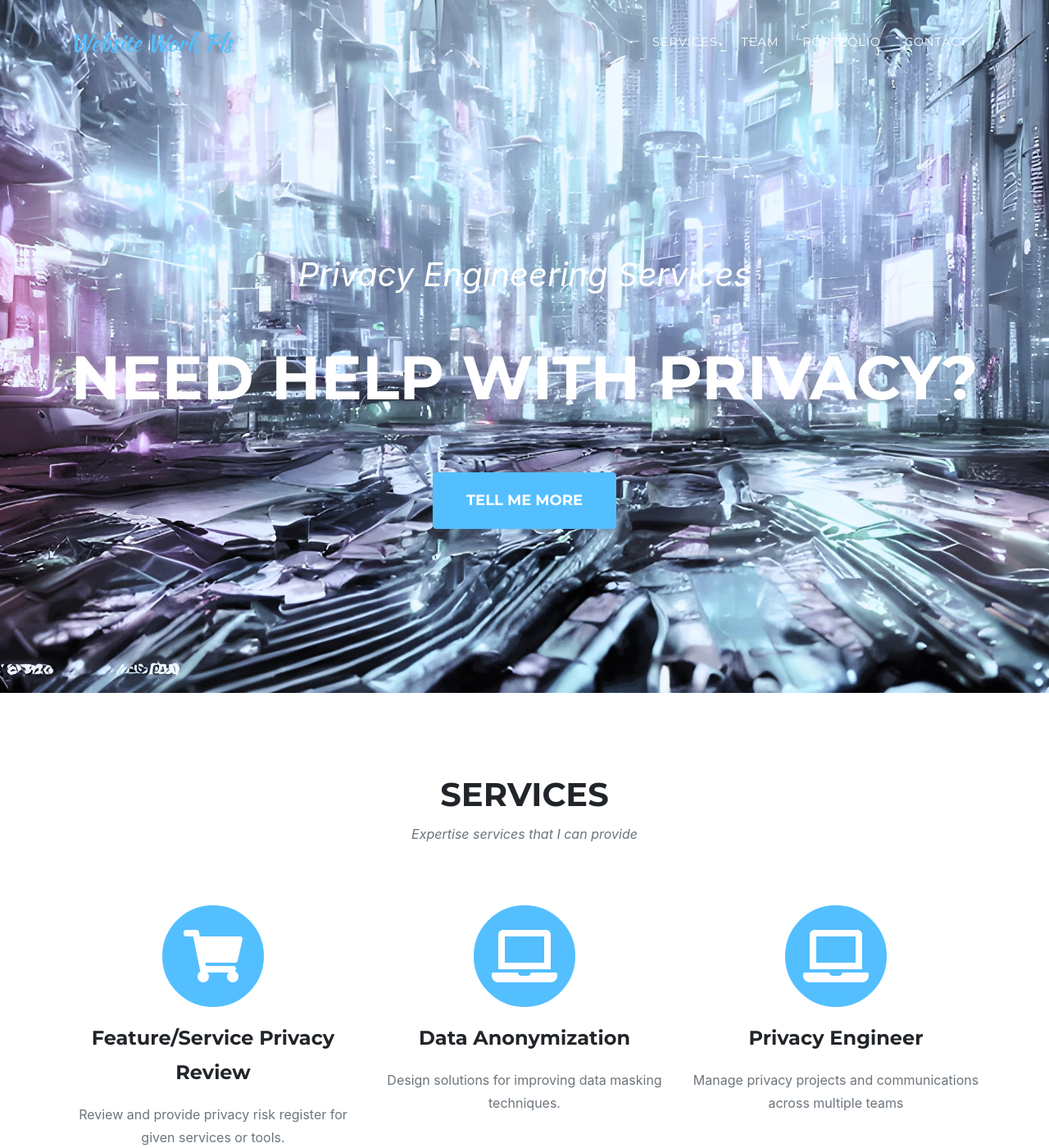
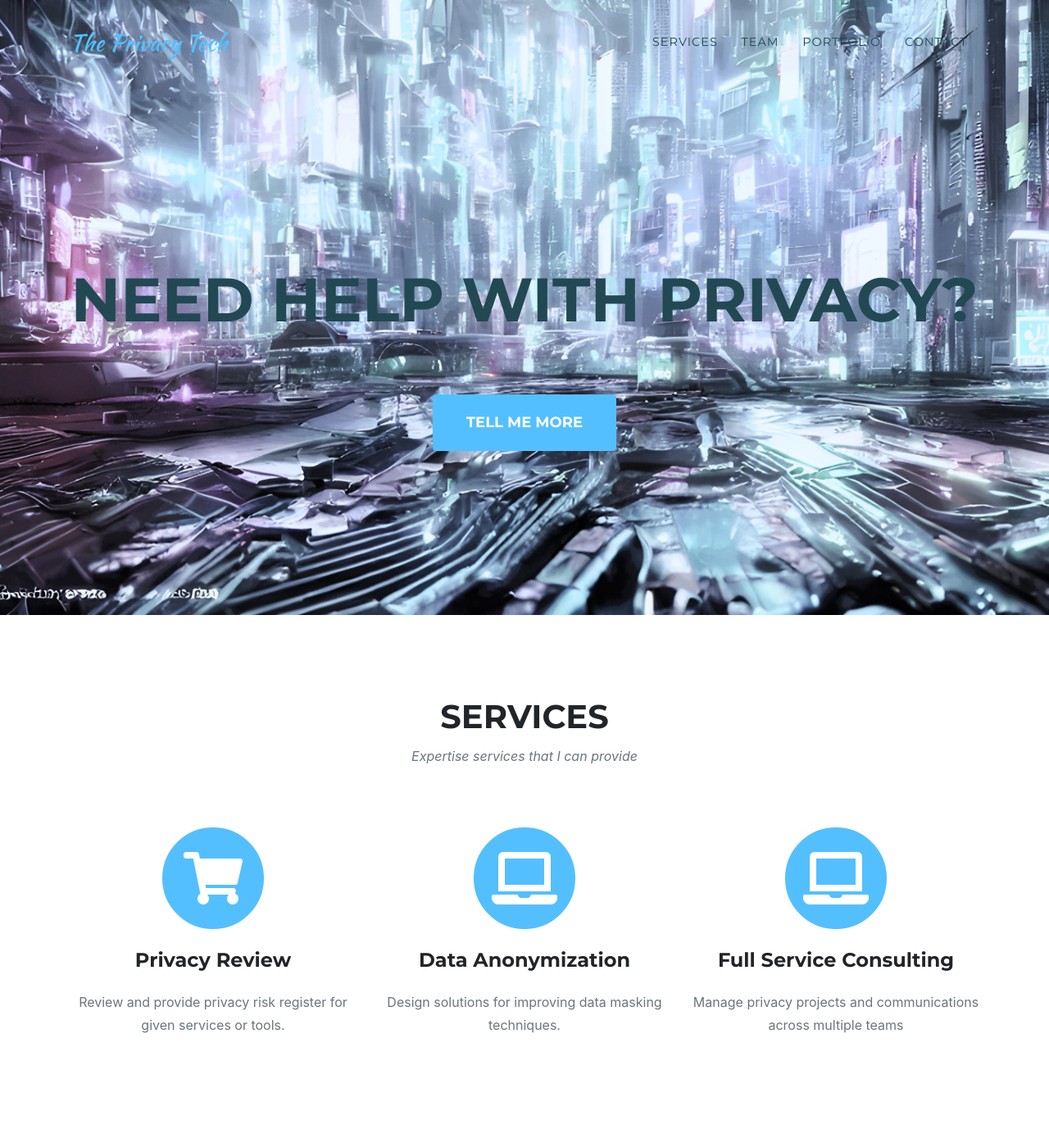
Before and after one commit to jake-integrativeprivacy/jake-integrativeprivacy.github.io, a Jekyll site: the page built from index.md, in a window 1280 px wide and 1400 px high. Shown: the whole window at 82% size. Built offline with Jekyll 4.4.1, drawn with Linux system fonts in a browser that asks for light colours; some web fonts are replaced; some of the changed text lies outside the part shown.

Commit message:
big update

```diff
--- a/_config.yml
+++ b/_config.yml
@@ -17,7 +17,7 @@
 url    : "" # the base hostname & protocol for your site, e.g. http://example.com
 baseurl: "/agency-jekyll-theme-starter" # the subpath of your site, e.g. /blog
 
-title      : Website Work Pls
+title      : The Privacy Tech
 email      : jake.ottenwaelder@gmail.com #this is also the email contact forms will go to
 description: "Site description"
 author     : Jake Ottenwaelder
--- a/_data/sitetext.yml
+++ b/_data/sitetext.yml
@@ -11,7 +11,7 @@
 # -----------------
 en: &DEFAULT_EN
   header:
-    title: Privacy Engineering Services
+    title:
     text: Need help with privacy?
     button: Tell Me More
     buttonlink: "#services"
@@ -21,14 +21,11 @@
     text: "Expertise services that I can provide"
     section: services
     list:
-      - title: "Feature/Service Privacy Review"
+      - title: "Privacy Review"
         desc: "Review and provide privacy risk register for given services or tools."
         icon: fas fa-shopping-cart #find more at https://fontawesome.com/icons
       - title: "Data Anonymization"
         desc: "Design solutions for improving data masking techniques."
-        icon: fas fa-laptop
-      - title: "Privacy Engineer"
-        desc: "Manage privacy projects and communications across multiple teams"
         icon: fas fa-laptop
       - title: "Full Service Consulting"
         desc: "Manage privacy projects and communications across multiple teams"
@@ -85,28 +82,28 @@
     max-height: 100px
     horizontal-scrolling: "" #"yes/no"
     list:
-      - title: "envato"
-        url: https://github.com/raviriley/agency-jekyll-theme
-        logo: assets/img/clients/envato.jpg
-      - title: "designmodo"
-        url: https://github.com/raviriley/agency-jekyll-theme
-        logo: assets/img/clients/designmodo.jpg
-      - title: "themeforest"
-        url: https://github.com/raviriley/agency-jekyll-theme
-        logo: assets/img/clients/themeforest.jpg
-      - title: "Creative Market"
-        url: https://github.com/raviriley/agency-jekyll-theme
-        logo: assets/img/clients/creative-market.jpg
+      - title: "axon"
+#        url: https://github.com/raviriley/agency-jekyll-theme
+        logo: assets/img/clients/axon.jpg
+      - title: "deloitte"
+#        url: https://github.com/raviriley/agency-jekyll-theme
+        logo: assets/img/clients/deloitte.png
+      - title: "gofundme"
+#        url: https://github.com/raviriley/agency-jekyll-theme
+        logo: assets/img/clients/GoFundMe-Logo.png
+      - title: "plume"
+#        url: https://github.com/raviriley/agency-jekyll-theme
+        logo: assets/img/clients/plume.png
 
   team:
     title: "OUR AMAZING TEAM"
     text: "Team of 1"
-    subtext: Lorem ipsum dolor sit amet, consectetur adipisicing elit. Aut eaque, laboriosam veritatis, quos non quis ad perspiciatis, totam corporis ea, alias ut unde. **Markdown** supported.
+    subtext: Jake is a privacy engineer
     section: team
     people:
       - name: "Jake Ottenwaelder"
         role: "Principle Consultant"
-        image: assets/img/team/PXL_20230311_003720182.PORTRAIT.jpg
+        image: assets/img/team/profile_image.jpg
         social:
           - url: https://www.linkedin.com/in/jake-ottenwaelder-02bbb7105/
             icon: fab fa-linkedin-in
--- a/_sass/base/_variables.scss
+++ b/_sass/base/_variables.scss
@@ -10,3 +10,5 @@
 $gray-700: #495057 !default;
 $gray-800: #343a40 !default;
 $gray-900: #212529 !default;
+
+$blue-1: rgb(34, 72, 83) !default;
--- a/_sass/components/_navbar.scss
+++ b/_sass/components/_navbar.scss
@@ -6,7 +6,7 @@
     right: 0;
     padding: 13px;
     text-transform: uppercase;
-    color: white;
+    color: $blue-1;
     border: 0;
     background-color: $primary;
     @include heading-font;
@@ -28,7 +28,7 @@
         font-weight: 400;
         padding: 0.75em 0;
         letter-spacing: 1px;
-        color: white;
+        color: $blue-1;
         @include heading-font;
         &.active,
         &:hover {
--- a/_sass/layout/_masthead.scss
+++ b/_sass/layout/_masthead.scss
@@ -1,7 +1,7 @@
 // Styling for the masthead
 header.masthead {
   text-align: center;
-  color: white;
+  color: $blue-1;
   background-image: url("#{$header-image}");
   background-repeat: no-repeat;
   background-attachment: scroll;
```
Also changed, not shown: assets/img/clients/creative-market.jpg (deleted), assets/img/clients/designmodo.jpg (deleted), assets/img/clients/envato.jpg (deleted), assets/img/clients/themeforest.jpg (deleted), assets/img/portfolio/Databricks_Logo.png (added), assets/img/portfolio/Transcend_Vertical_Logo_(Color).jpg (added), assets/img/portfolio/delphix_logo.png (added), assets/img/portfolio/onetrust-vector-logo.png (added), assets/img/portfolio/tonic_logo.png (added), assets/img/team/profile_image.jpg (added).
